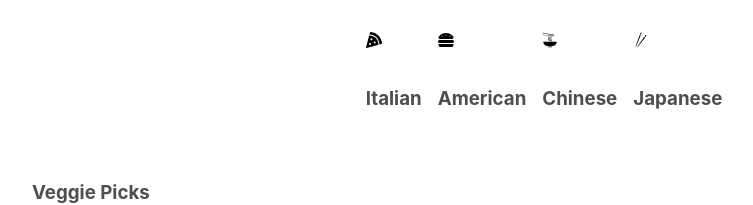
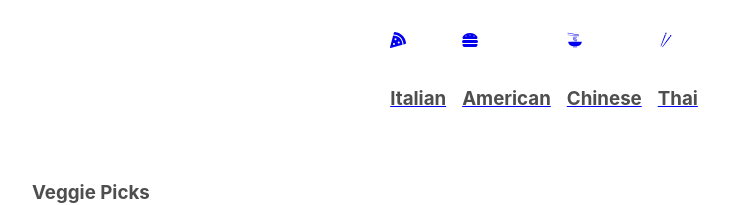
Before and after one commit to Mink-a/101Recipe, a React (Vite) app: page / in a window 1280 px wide. Shown: the top 205 px of the page, without its empty margins (96-849 px from the left). Built offline with nearby package versions, Linux system fonts and the light colour scheme; no server answers.

Commit message:
show items to route pages

```diff
--- a/src/App.jsx
+++ b/src/App.jsx
@@ -1,11 +1,14 @@
+import { BrowserRouter } from "react-router-dom";
 import { Category } from "./components/Category";
 import Pages from "./pages/Pages";
 
 function App() {
   return (
     <div>
-      <Category />
-      <Pages />
+      <BrowserRouter>
+        <Category />
+        <Pages />
+      </BrowserRouter>
     </div>
   );
 }
--- a/src/components/Category.jsx
+++ b/src/components/Category.jsx
@@ -1,26 +1,27 @@
 import { FaPizzaSlice, FaHamburger } from "react-icons/fa";
 import { GiNoodles, GiChopsticks } from "react-icons/gi";
 import styled from "styled-components";
+import { NavLink } from "react-router-dom";
 
 export const Category = () => {
   return (
     <List>
-      <div>
+      <NavLink to={"/crusine/italian"}>
         <FaPizzaSlice />
         <h3>Italian</h3>
-      </div>
-      <div>
+      </NavLink>
+      <NavLink to={"/crusine/american"}>
         <FaHamburger />
         <h3>American</h3>
-      </div>
-      <div>
+      </NavLink>
+      <NavLink to={"/crusine/chinese"}>
         <GiNoodles />
         <h3>Chinese</h3>
-      </div>
-      <div>
+      </NavLink>
+      <NavLink to={"/crusine/thai"}>
         <GiChopsticks />
-        <h3>Japanese</h3>
-      </div>
+        <h3>Thai</h3>
+      </NavLink>
     </List>
   );
 };
--- a/src/pages/Crusine.jsx
+++ b/src/pages/Crusine.jsx
@@ -1,7 +1,57 @@
-import React from "react";
+import React, { useEffect, useState } from "react";
+import styled from "styled-components";
+import { Link, useParams } from "react-router-dom";
+import { motion } from "framer-motion";
 
 function Crusine() {
-  return <div>Crusine</div>;
+  const [crusine, setCrusine] = useState([]);
+  let param = useParams();
+  const getCrusine = async (name) => {
+    const data = await fetch(
+      `https://api.spoonacular.com/recipes/complexSearch?apiKey=${
+        import.meta.env.VITE_API_KEY
+      }&cuisine=${name}`
+    );
+    const recipes = await data.json();
+    setCrusine(recipes.results);
+  };
+
+  useEffect(() => {
+    getCrusine(param.type);
+    console.log(param.type);
+  }, [param.type]);
+
+  return (
+    <Grid>
+      {crusine.map((recipe) => {
+        return (
+          <Card key={recipe.id}>
+            <img src={recipe.image} alt={recipe.title} />
+            <h4>{recipe.title}</h4>
+          </Card>
+        );
+      })}
+    </Grid>
+  );
 }
 
+const Grid = styled.div`
+  display: grid;
+  grid-template-columns: repeat(auto-fit, minmax(20rem, 1fr));
+  grid-gap: 2rem;
+`;
+
+const Card = styled.div`
+  img {
+    width: 100%;
+    border-radius: 2rem;
+  }
+  a {
+    text-decoration: none;
+  }
+  h4 {
+    text-align: center;
+    padding: 1rem;
+  }
+`;
 export default Crusine;
--- a/src/pages/Pages.jsx
+++ b/src/pages/Pages.jsx
@@ -1,15 +1,13 @@
 import React from "react";
 import Home from "./Home";
-import { Route, Routes, BrowserRouter } from "react-router-dom";
+import { Route, Routes } from "react-router-dom";
 import Crusine from "./Crusine";
 function Pages() {
   return (
-    <BrowserRouter>
-      <Routes>
-        <Route path="/" element={<Home />} />
-        <Route path="/crusine" element={<Crusine />} />
-      </Routes>
-    </BrowserRouter>
+    <Routes>
+      <Route path="/" element={<Home />} />
+      <Route path="/crusine/:type" element={<Crusine />} />
+    </Routes>
   );
 }
 
--- a/vite.config.js
+++ b/vite.config.js
@@ -1,7 +1,10 @@
-import { defineConfig } from 'vite'
-import react from '@vitejs/plugin-react'
+import { defineConfig } from "vite";
+import react from "@vitejs/plugin-react";
 
 // https://vitejs.dev/config/
 export default defineConfig({
-  plugins: [react()]
-})
+  plugins: [react()],
+  esbuild: {
+    logOverride: { "this-is-undefined-in-esm": "silent" },
+  },
+});
```
